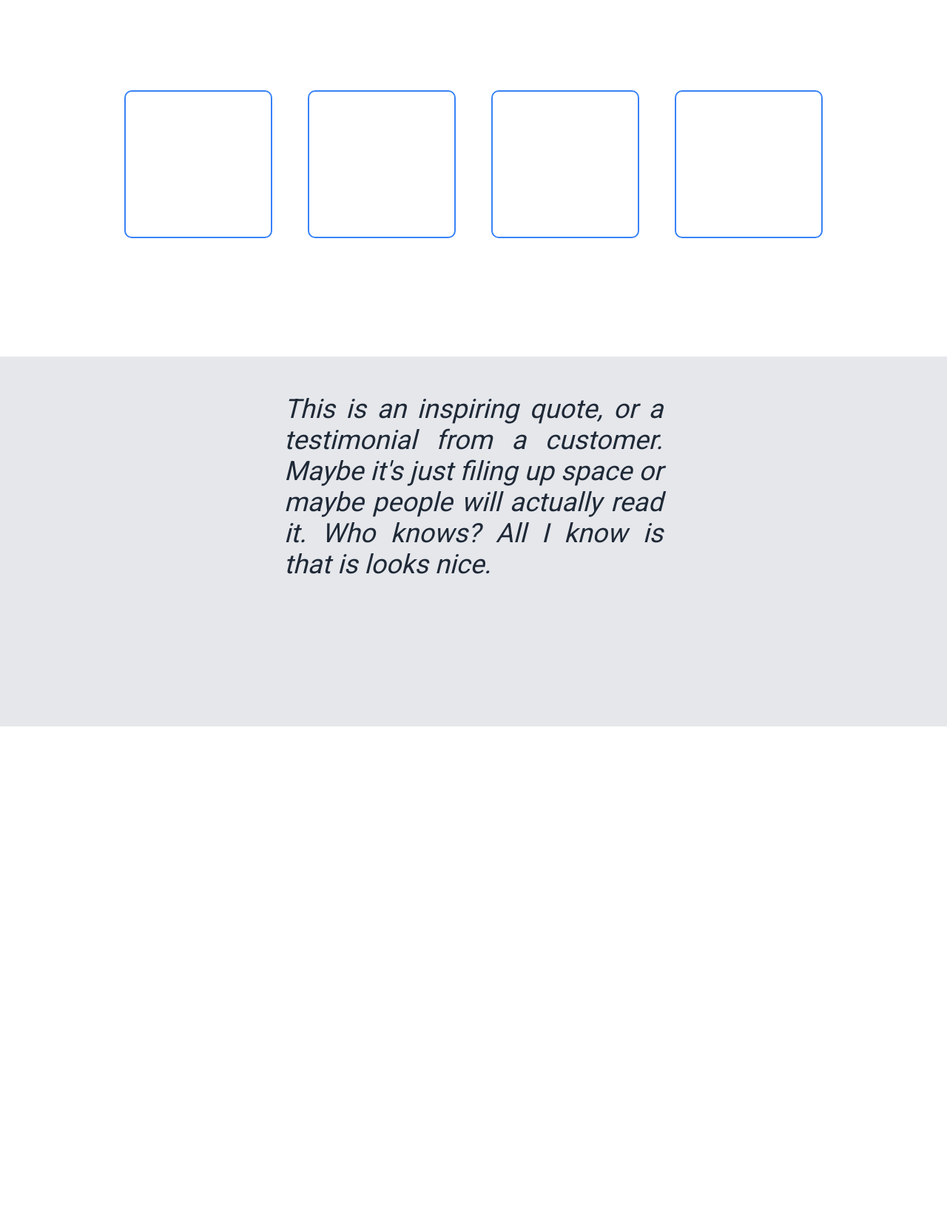
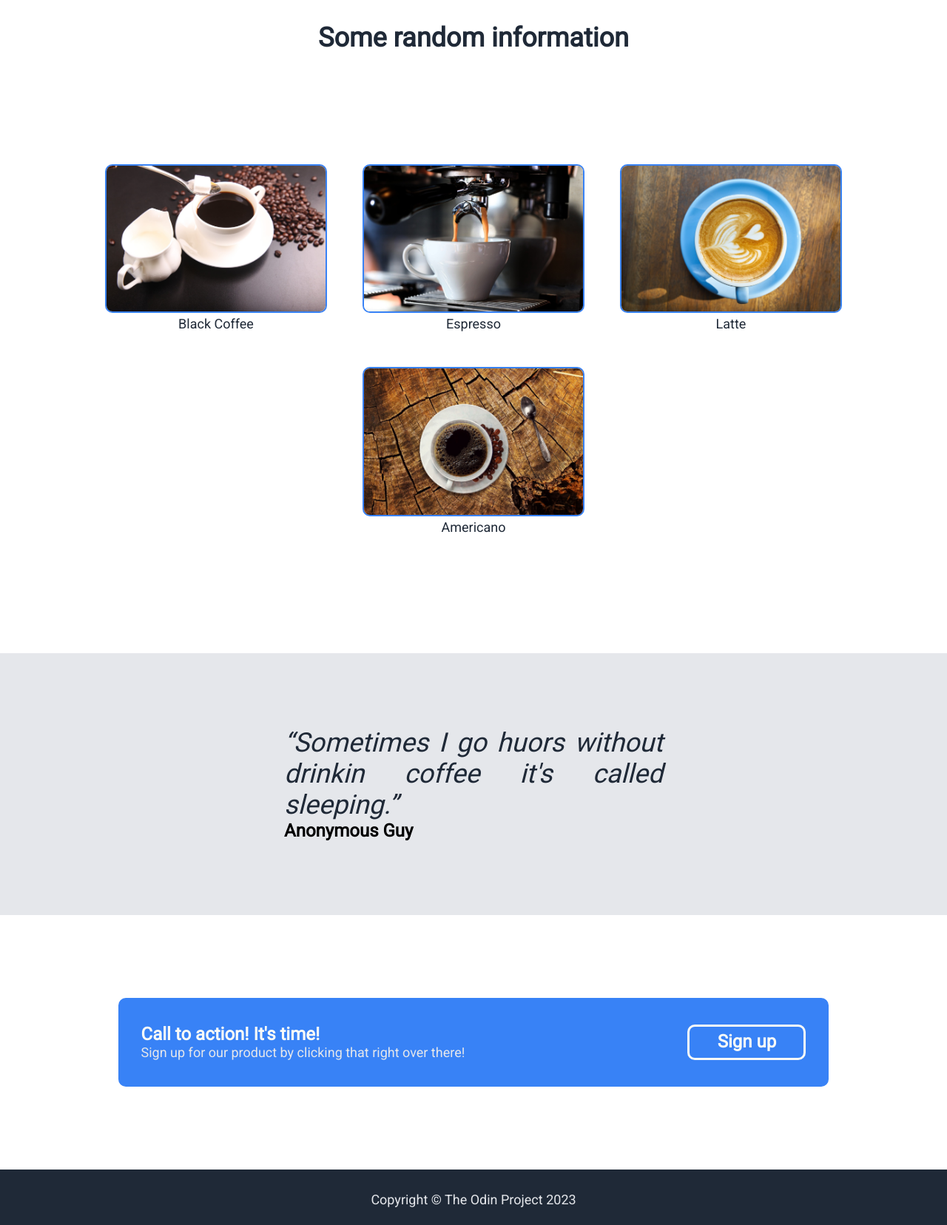
Before and after one commit to Khaled1G/landing-page, a plain HTML site: page index.html in a window 1280 px wide. Shown: the part 760-2416 px from the top of the page at 74% size. Before the commit the page ends 1742 px from the top, so only its background shows below. Drawn offline with Linux system fonts and the light colour scheme.

Commit message:
Add index.html and README.md and styles.css and images

```diff
--- a/index.html
+++ b/index.html
@@ -3,45 +3,56 @@
 <head>
     <meta charset="UTF-8">
     <meta name="viewport" content="width=device-width, initial-scale=1.0">
-    <title>landing page</title>
+    <title>Coffee landing page</title>
     <link rel="stylesheet" href="styles.css">
+    <link rel="shortcut icon" type="x-icon" href="images/icon.png">
 </head>
 <body>
     <header>
-        <h1 id="header">Header Logo</h1>
+        <h1 id="header">Coffee landing page</h1>
         <ul>
-            <li><a href="">header link one</a></li>
-            <li><a href="">header link two</a></li>
-            <li><a href="">header link three</a></li>
+            <li><a href="#main">Shop</a></li>
+            <li><a href="#quote">Quote</a></li>
+            <li><a href="#footer">About</a></li>
         </ul>
 
     </header>
     <main>
         <section id="hero">
-        <div class="title"><h1>This website is awesome</h1>
+        <div class="title"><h1>This is a Coffee website</h1>
             <p>This website has some subtext goes here under the main title. it's a samller font and the color is lower contrast</p>
             <h2>Sign Up</h2>
         </div>
-        <div><p id="img">image goes here</p></div>
+        <div><img src="images/coffee-791045_1280.jpg" alt="Coffee"></div>
         </section>
-        <section>
+        <section id="main">
             <h2 id="info-header">Some random information</h2>
              <article>
-                <div class="box"></div>
-                <div class="box"></div>
-                <div class="box"></div>
-                <div class="box"></div>
+                <div class="box"><img src="images/black-coffee.jpg" alt="black-coffee">
+                <p>Black Coffee</p></div>
+                <div class="box"><img src="images/Espresso.jpg" alt="">
+                <p>Espresso</p></div>
+                <div class="box"><img src="images/latte.jpg" alt="">
+                <p>Latte</p></div>
+                <div class="box"><img src="images/americano.jpg" alt="">
+                <p>Americano</p></div>
               </article>
         </section>
         <section id="quote">
-            <blockquote cite="Thor">
-                This is an inspiring quote, or a testimonial from a customer. Maybe it's just filing up space or maybe people will actually read it. Who knows? All I know is that is looks nice.
+            <blockquote>
+                <p><q>Sometimes I go huors without drinkin coffee it's called sleeping.</q>
+                <cite><h2>Anonymous Guy</h2></cite></p>
             </blockquote>
-
-
         </section>
-
+        <section id="sign">
+           <div><h2>Call to action! It's time!</h2>
+            <p>Sign up for our product by clicking that right over there!</p></div>
+            <div><h2 id="button">Sign up</h2></div>
+        </section>
     </main>
+    <footer id="footer">
+        <p>Copyright &copy; The Odin Project 2023</p>
+    </footer>
 
 </body>
 </html>
--- a/styles.css
+++ b/styles.css
@@ -7,14 +7,12 @@
     margin: 0;
     padding: 0;
     font-family: 'Roboto', sans-serif;
-
-
-
+    scroll-behavior: smooth;
 }
 
 header {
     display: flex;
-    background-color: #1f2937;
+    background-color: #1F2937;
     color: #F9FAF8;
     justify-content: space-evenly;
     align-content: center;
@@ -30,6 +28,7 @@ header {
     display: flex;
     justify-content: center;
     font-size: 24px;
+    margin-top: 1rem;
 
 }
 
@@ -39,7 +38,7 @@ ul {
     align-items: center;
     justify-content: space-evenly;
     flex-grow: 1;
-
+    margin-top: 1rem;
 
 }
 
@@ -51,7 +50,7 @@ a {
 }
 
 #hero {
-    height: 600px;
+    height: 700px;
     background-color: #1F2937;
     color: #F9FAF8;
     display: flex;
@@ -80,26 +79,23 @@ p {
     font-size: 18px;
 }
 
-/* delete the img selector and the p element after adding the img */
-#img {
-    height: 150px;
-    width: 400px;
-    background-color: gray;
-    text-align: center;
-    padding-top: 50px;
+img {
+    height: auto;
+    width: 600px;
+    border-radius: 20px;
 }
 
 #hero h2 {
     background-color: #3882F6;
     width: 130px;
     height: 35px;
-    font-size: 20px;
+    font-size: 18px;
     color: #F9FAF8;
     margin: 10px 1px;
-    border-radius: 10px;
+    border-radius: 7px;
     border: #3882F6;
     text-align: center;
-    padding-top: 1%;
+    padding-top: 1.25%;
 }
 
 #info-header {
@@ -111,11 +107,18 @@ p {
 
 }
 
-.box {
-    width: 200px;
-    height: 200px;
-    border: 2px solid #3882F6;
+.box img {
+    height: fit-content;
+    overflow: hidden;
+    width: 300px;
+    border: 2.5px solid #3882F6;
     border-radius: 10px;
+}
+
+.box p {
+    color: #1F2937;
+    text-align: center;
+
 }
 
 article {
@@ -127,19 +130,54 @@ article {
     flex-wrap: wrap;
 }
 
+blockquote {
+    padding: 100px 30%;
+    height: fit-content;
+    width: 100%;
+    background-color: #E5E7EB;
+    margin-top: 10rem;
+}
 
-blockquote {
-
+blockquote p {
     font-size: 36px;
     color: #1F2937;
     font-family: 'Roboto', sans-serif;
     font-weight: lighter;
     font-style: italic;
     text-align: justify;
-    padding: 50px 30%;
-    height: 500px;
-    background-color: #E5E7EB;
-    margin-top: 10rem;
+}
 
+#sign {
+    margin: 7rem auto;
+    display: flex;
+    width: 75%;
+    height: 120px;
+    font-size: 16px;
+    background-color: #3882F6;
+    justify-content: space-around;
+    align-items: center;
+    gap: 15em;
+    color: #F9FAF8;
+    border-radius: 10px;
+    text-overflow: clip;
 
 }
+
+#button {
+    width: 10rem;
+    height: 3rem;
+    font-size: 24px;
+    text-align: center;
+    padding-top: 6px;
+    border: 3px solid #F9FAF8;
+    border-radius: 10px;
+}
+
+footer {
+    background-color: #1F2937;
+    width: 100%;
+    height: 75px;
+    text-align: center;
+
+    padding-top: 30px;
+}
```
Also changed, not shown: images/Espresso.jpg (added), images/americano.jpg (added), images/black-coffee.jpg (added), images/coffee-791045_1280.jpg (added), images/icon.png (added), images/latte.jpg (added).
